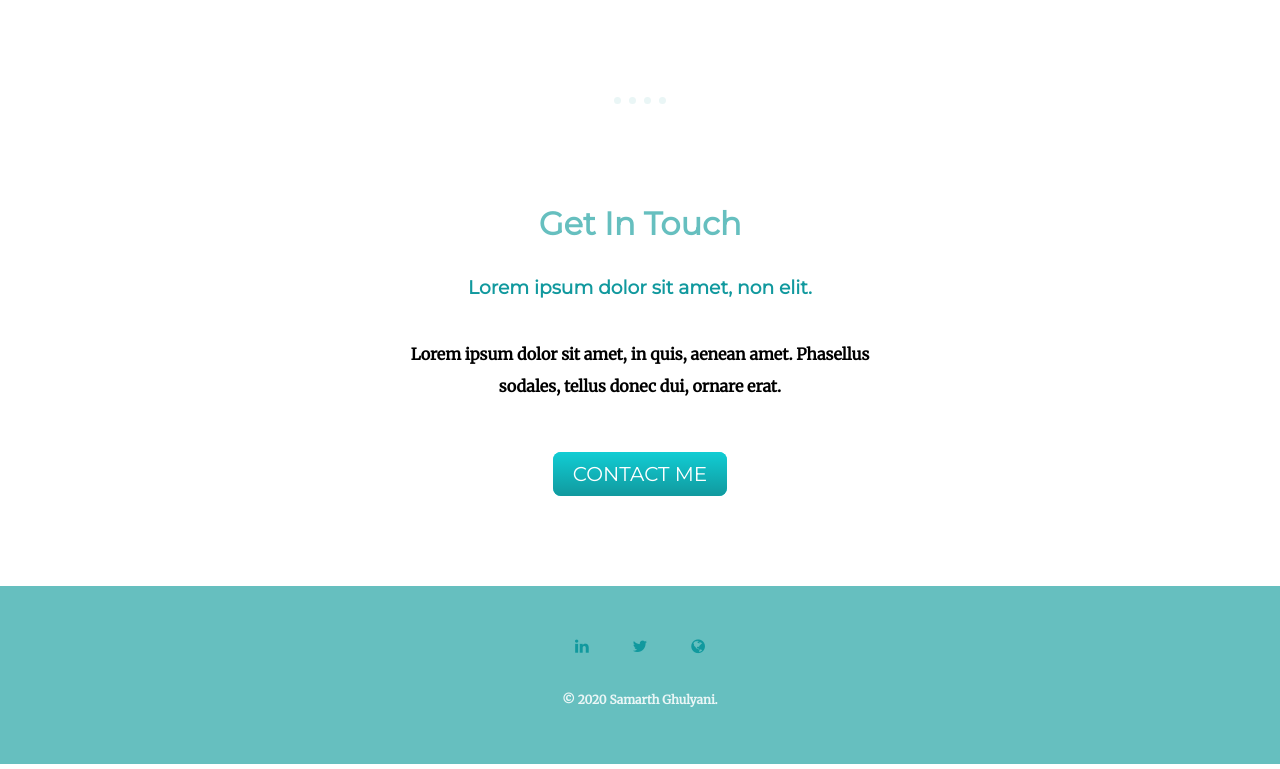
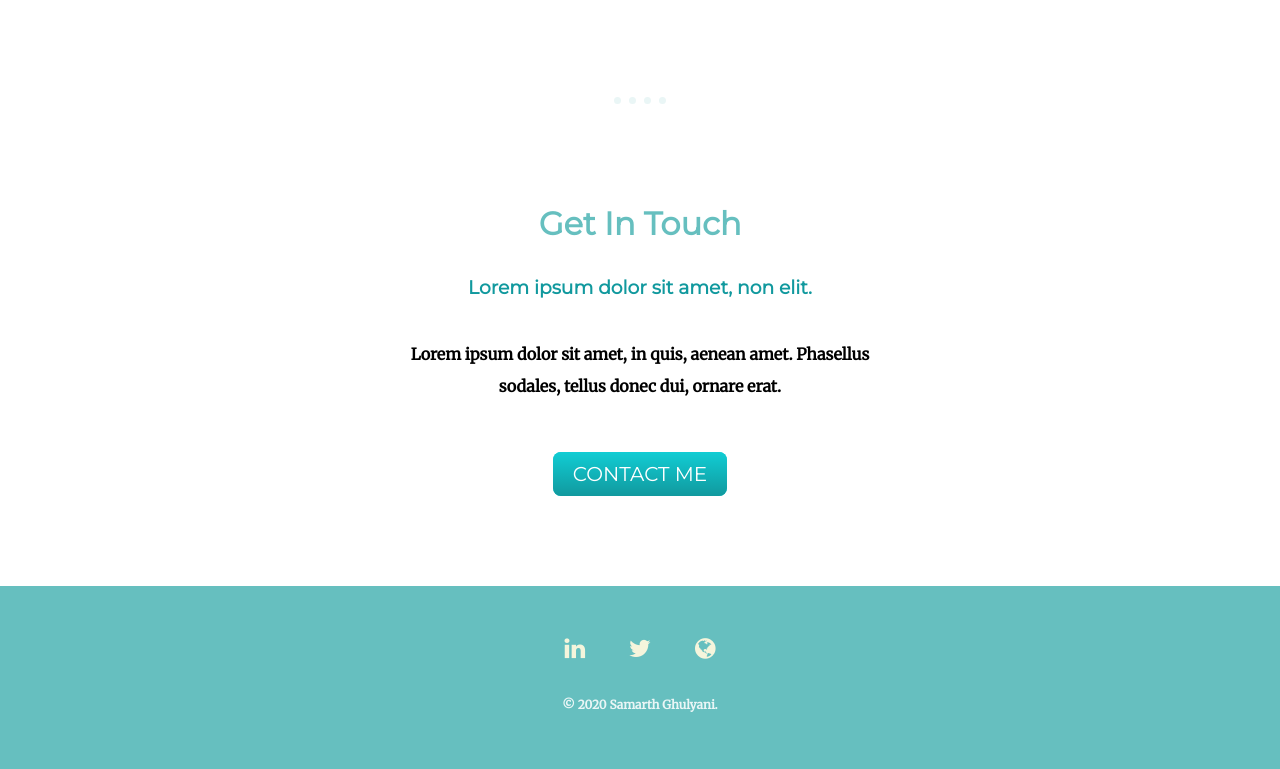
Before and after one commit to G-Samarth/Css-First-Website, a plain HTML site: page index.html in a window 1280 px wide. Shown: the part 1883-2652 px from the top of the page. Drawn offline with Linux system fonts and the light colour scheme.

Commit message:
added styling of icons

```diff
--- a/css/styles.css
+++ b/css/styles.css
@@ -170,3 +170,21 @@ p{
   background-image: linear-gradient(to bottom, #30e3cb, #2bc4ad);
   text-decoration: none;
 }
+
+/* Footer link Icons */
+.footer__media-icons {
+  font-size: 24px !important;
+  color: beige;
+}
+
+.fa-linkedin:hover {
+  color: blue;
+}
+
+.fa-twitter:hover {
+  color: rgb(14, 141, 209);
+}
+
+.fa-globe:hover {
+  color: rgb(0, 252, 30);
+}
```
